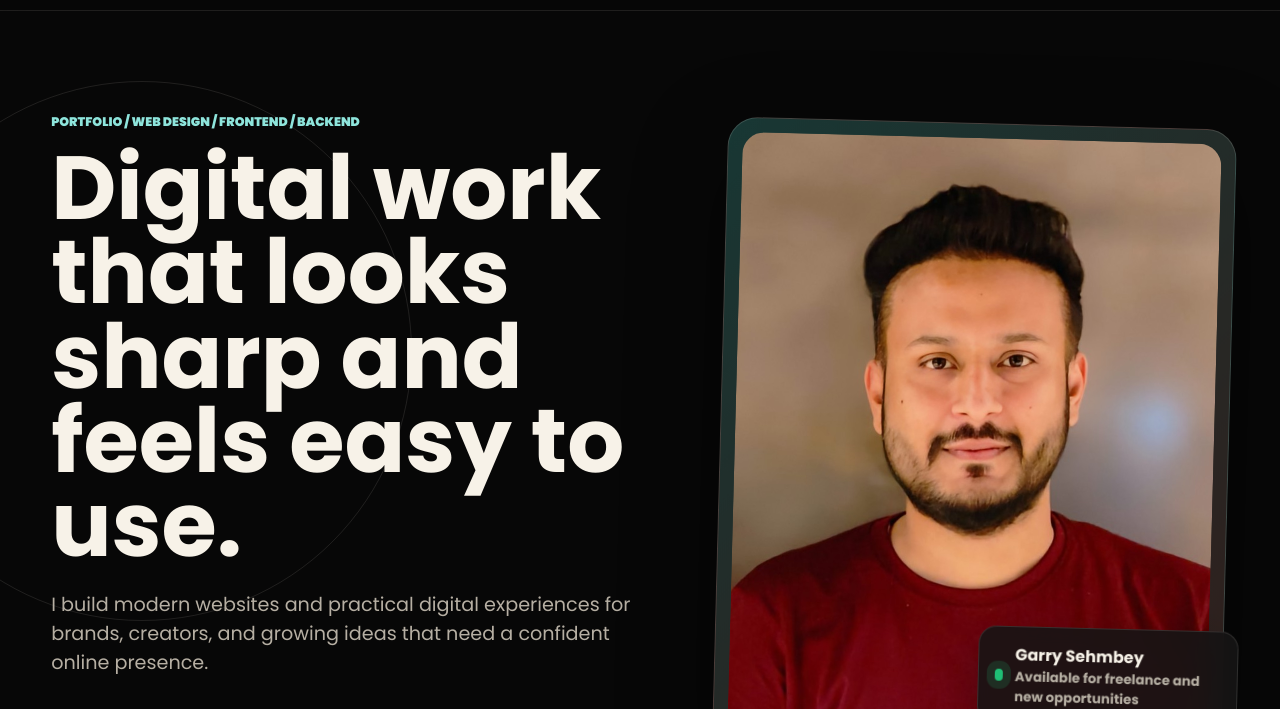
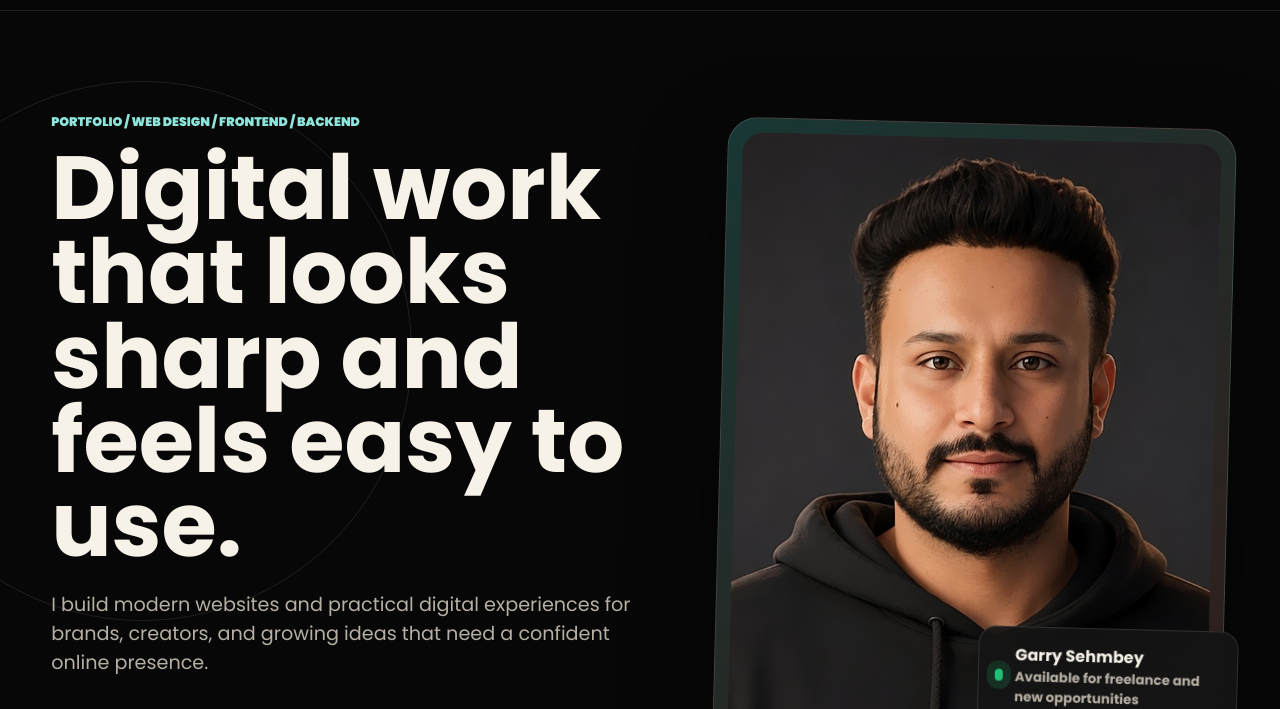
Before and after one commit to garrysehmbey/My_first_website, a plain HTML site: page mySecondproject-main/index.html in a window 1280 px wide. Shown: the part 68-777 px from the top of the page. Drawn offline with Linux system fonts and the light colour scheme.

Commit message:
Update image source in index.html

```diff
--- a/mySecondproject-main/index.html
+++ b/mySecondproject-main/index.html
@@ -52,7 +52,7 @@
         </div>
 
         <div class="hero-visual portrait-card" aria-label="Portrait of Garry Sehmbey">
-          <img src="garry-photo.jpg" alt="Portrait of Garry Sehmbey" />
+          <img src="profile.jpg" alt="Portrait of Garry Sehmbey" />
           <div class="status-card">
             <span class="pulse"></span>
             <div>
```
